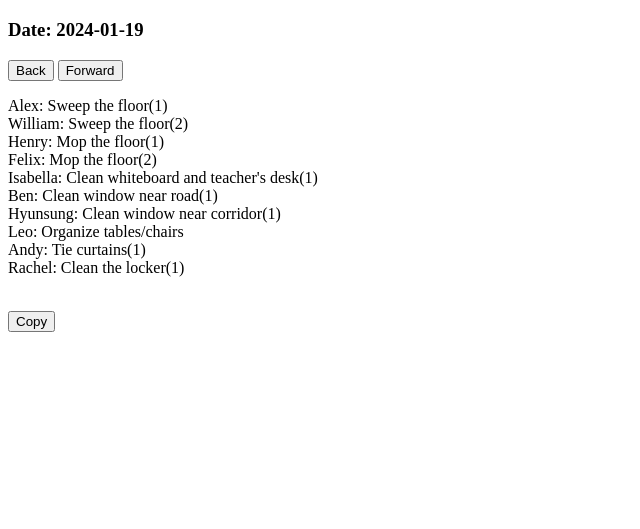
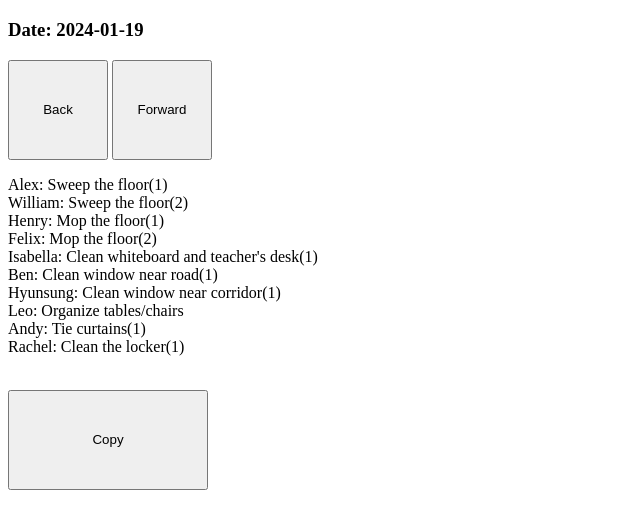
Before and after one commit to gust10/ClassCleaningManager, a plain HTML site: page index.html in a window 1280 px wide. Shown: the part 61-590 px from the top of the page, without its empty margins (0-640 px from the left). Drawn offline with Linux system fonts and the light colour scheme.

Commit message:
Update index.html
add bigger buttons to press

```diff
--- a/index.html
+++ b/index.html
@@ -7,8 +7,8 @@
     </head>
     <body>
         <h3 id="date">Date: </h3>
-        <button onclick="previousFriday()">Back</button>
-        <button onclick="nextFriday()">Forward</button>
+        <button onclick="previousFriday()" style="height:100px;width:100px">Back</button>
+        <button onclick="nextFriday()" style="height:100px;width:100px">Forward</button>
 
         <p id="list">
 
@@ -118,7 +118,7 @@
             </tr>
         </table>
         -->
-        <button onclick="copyList()">Copy</button>
+        <button onclick="copyList()" style="height:100px;width:200px">Copy</button>
 
     </body>
 </html>
```
